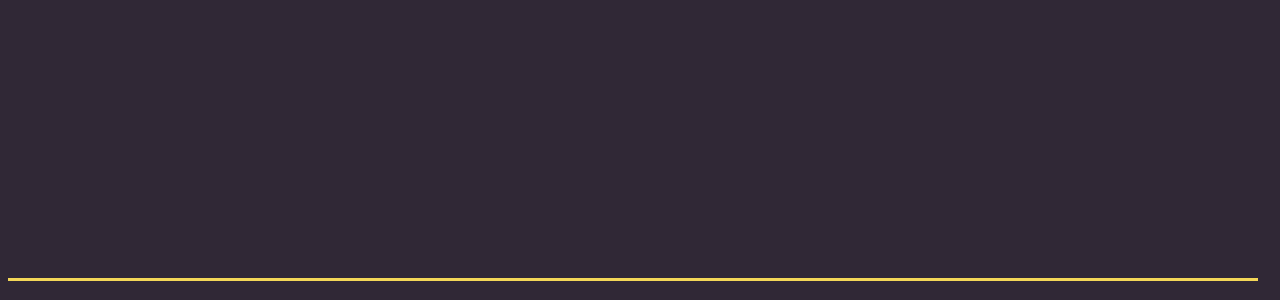
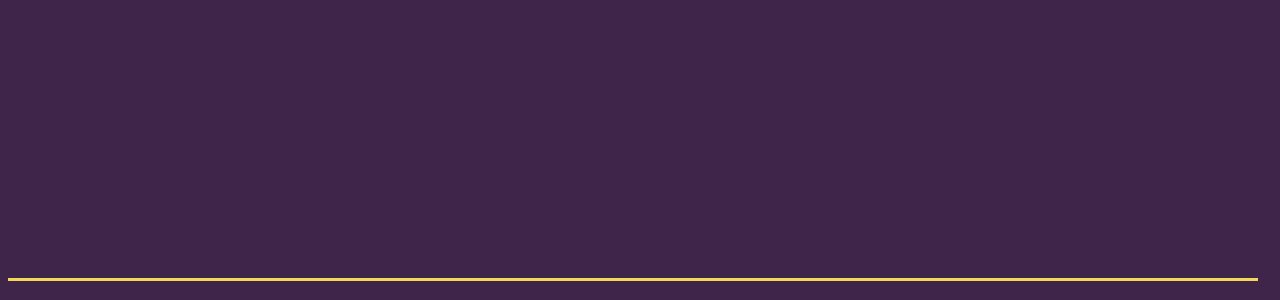
Before and after one commit to purple-giraffey/bouncing-balls, a plain HTML site: page bouncingBalls.html in a window 1280 px wide. Shown: the part 500-800 px from the top of the page. Drawn offline with Linux system fonts and the light colour scheme.

Commit message:
changed the background colour

```diff
--- a/styles/styles.css
+++ b/styles/styles.css
@@ -1,7 +1,7 @@
 body {
     font-family: Avantgarde, TeX Gyre Adventor, URW Gothic L, sans-serif;
     color: rgb(68, 163, 146);
-    background-color: #302836;
+    background-color: #3e2549;
   }
 
   h1 {
```
